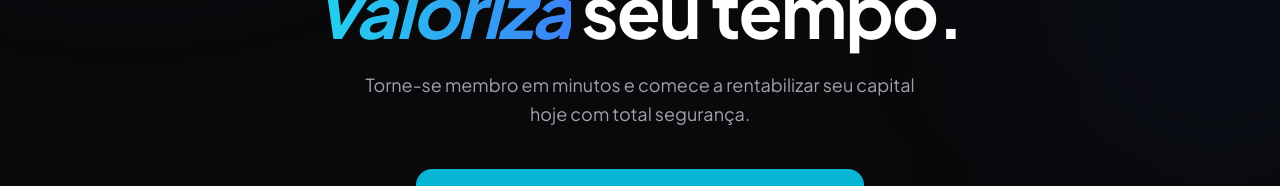
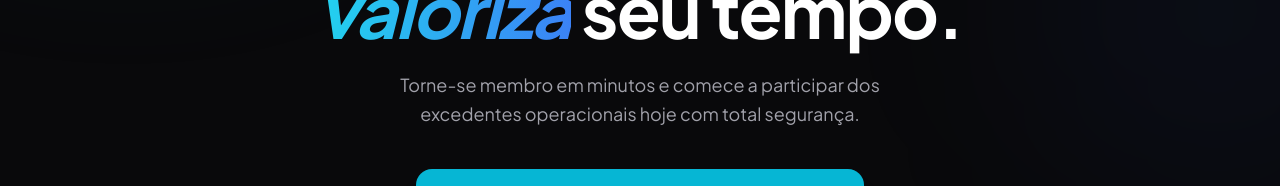
Before and after one commit to krkn12/cred30, a React (Vite) app in the folder packages/frontend-v2/: page / in a window 1280 px wide. Shown: the part 350-536 px from the top of the page. Built offline with nearby package versions, Linux system fonts and the light colour scheme; no server answers.

Commit message:
chore: update version and deploy

```diff
--- a/package.json
+++ b/package.json
@@ -2,7 +2,7 @@
   "name": "cred30",
   "private": true,
   "version": "1.0.40",
-  "description": "Plataforma Fintech Cred30 - Monorepo",
+  "description": "Plataforma Associativa Cred30 - Monorepo",
   "workspaces": [
     "packages/*"
   ],
--- a/packages/frontend-v2/src/presentation/pages/welcome.page.tsx
+++ b/packages/frontend-v2/src/presentation/pages/welcome.page.tsx
@@ -107,7 +107,7 @@ const WelcomePage = () => {
             <span className="bg-gradient-to-r from-cyan-400 to-blue-500 bg-clip-text text-transparent italic">valoriza</span> seu tempo.
           </h1>
           <p className="text-lg text-zinc-400 mb-10 max-w-xl mx-auto leading-relaxed">
-            Torne-se membro em minutos e comece a rentabilizar seu capital hoje com total segurança.
+            Torne-se membro em minutos e comece a participar dos excedentes operacionais hoje com total segurança.
           </p>
 
           <div className="flex flex-col gap-4 max-w-md mx-auto">
```
Also changed, not shown: 1 other file (tests, documents, lock files or other folders).
